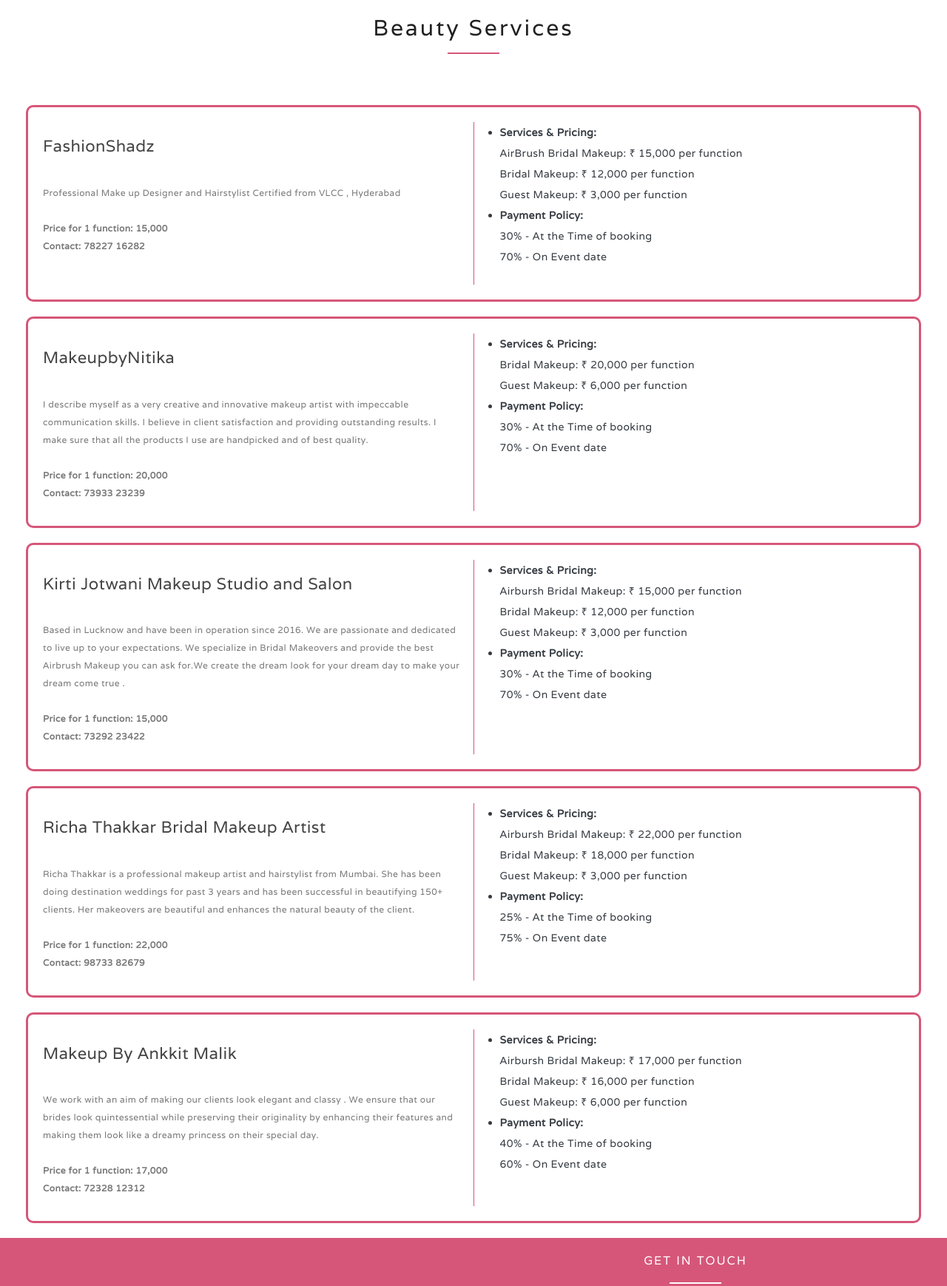
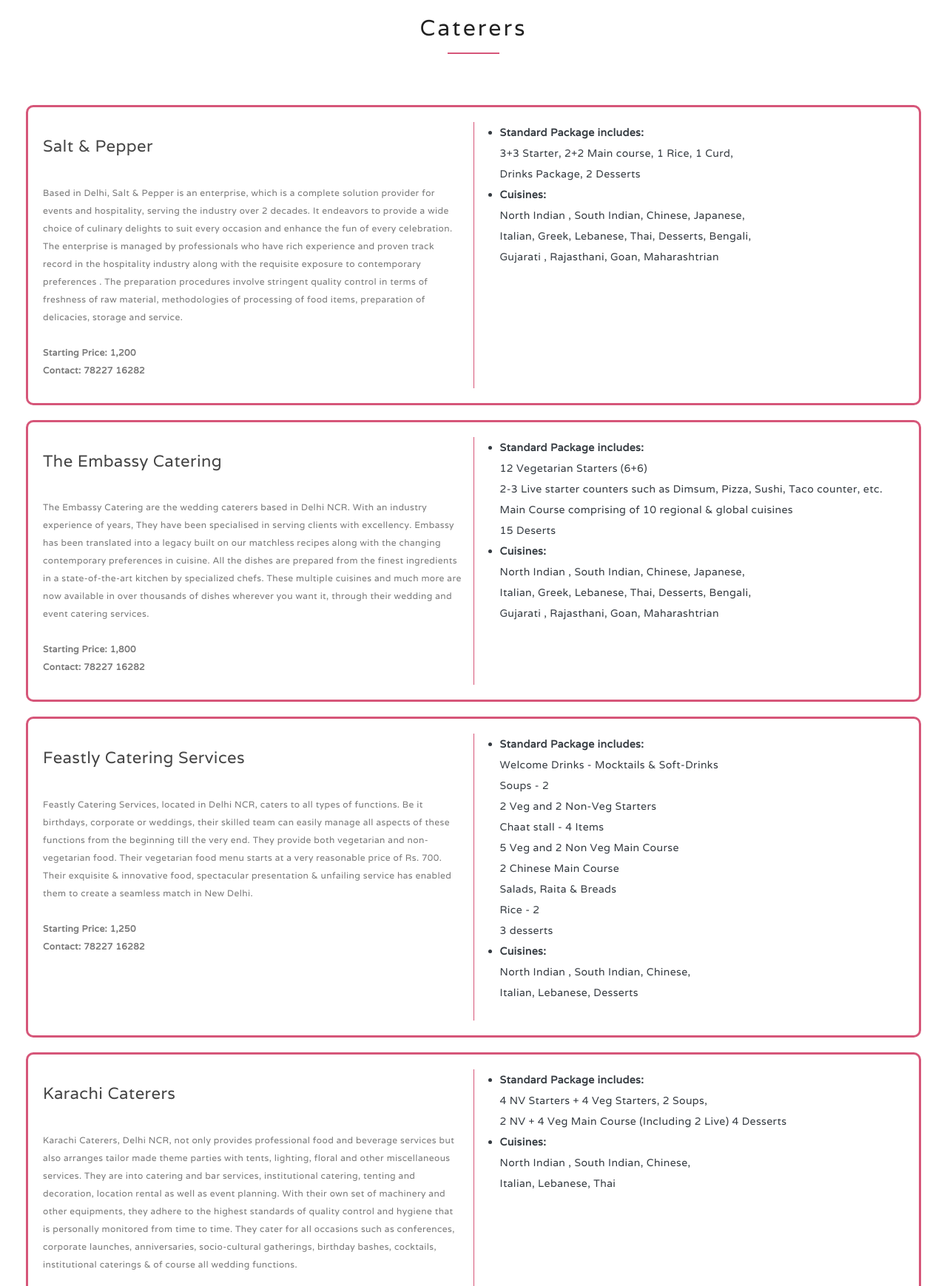
Before and after one commit to arvamshi/lean.github.io, a plain HTML site: page caterers.html in a window 1280 px wide. Shown: the part 486-2225 px from the top of the page at 74% size. Drawn offline with nearby package versions, Linux system fonts and the light colour scheme; a web font is replaced by a local one.

Commit message:
Add files via upload

```diff
--- a/caterers.html
+++ b/caterers.html
@@ -1,23 +1,6 @@
 <!DOCTYPE html>
-<!--[if IE 7]>
-<html class="ie ie7" lang="en-US">
-<![endif]-->
-<!--[if IE 8]>
-<html class="ie ie8" lang="en-US">
-<![endif]-->
-<!--[if !(IE 7) | !(IE 8)  ]><!-->
 <html lang="en-US">
-<!--<![endif]-->
     <head>
-        <!-- Global site tag (gtag.js) - Google Analytics -->
-        <script async src="https://www.googletagmanager.com/gtag/js?id=UA-151309666-1"></script>
-        <script>
-        window.dataLayer = window.dataLayer || [];
-        function gtag(){dataLayer.push(arguments);}
-        gtag('js', new Date());
-
-        gtag('config', 'UA-151309666-1');
-        </script>
 
 
         <link rel="stylesheet" href="https://stackpath.bootstrapcdn.com/bootstrap/4.3.1/css/bootstrap.min.css" integrity="sha384-ggOyR0iXCbMQv3Xipma34MD+dH/1fQ784/j6cY/iJTQUOhcWr7x9JvoRxT2MZw1T" crossorigin="anonymous">
@@ -119,7 +102,7 @@
                                                 </a>
                                             </h3>
                                         </center>
-                                    <h1 class="title_ourstory">Beauty Services</h1>
+                                    <h1 class="title_ourstory">Caterers</h1>
                                 </div>
                             </div>
                         </div>
@@ -136,20 +119,17 @@
         <div class="card bg-white text-dark" style="margin: 20px; padding: 20px; border: 3px #d65679 solid; border-radius: 10px;">
                     <div class="row">
                             <div class="col-sm" style="border-right: 1px #d65679 solid">
-                                <b><h3 class="card-title">FashionShadz</h3></b>
-                                <p class="card-text">Professional Make up Designer and Hairstylist Certified from VLCC , Hyderabad</p>
-                                <p class="card-text"><b>Price for 1 function: 15,000<br>Contact: 78227 16282</b></p>
+                                <b><h3 class="card-title">Salt & Pepper</h3></b>
+                                <p class="card-text">Based in Delhi, Salt & Pepper is an enterprise, which is a complete solution provider for events and hospitality, serving the industry over 2 decades. It endeavors to provide a wide choice of culinary delights to suit every occasion and enhance the fun of every celebration. The enterprise is managed by professionals who have rich experience and proven track record in the hospitality industry along with the requisite exposure to contemporary preferences . The preparation procedures involve stringent quality control in terms of freshness of raw material, methodologies of processing of food items, preparation of delicacies, storage and service.</p>
+                                <p class="card-text"><b>Starting Price: 1,200<br>Contact: 78227 16282</b></p>
                             </div>
                             <div class="col-sm">
                                 <ul>
-                                    <li><b>Services & Pricing:</b><br>
-                                    	AirBrush Bridal Makeup: ₹ 15,000 per function<br>
-                                    	Bridal Makeup: ₹ 12,000 per function<br>
-                                    	Guest Makeup: ₹ 3,000 per function<br>
-                                        </li>
-                                    <li><b>Payment Policy:</b><br>
-                                    30% - At the Time of booking<br>
-                                    70% - On Event date<br></li>
+                                        <li><b>Standard Package includes:</b><br>
+                                            3+3 Starter, 2+2 Main course, 1 Rice, 1 Curd,<br> Drinks Package, 2 Desserts<br>
+                                            </li>
+                                    <li><b>Cuisines:</b><br>
+                                        North Indian , South Indian, Chinese, Japanese,<br> Italian, Greek, Lebanese, Thai, Desserts, Bengali,<br> Gujarati , Rajasthani, Goan, Maharashtrian <br></li>
                                 </ul>
                             </div>
                     </div>
@@ -159,20 +139,22 @@
         <div class="card bg-white text-dark" style="margin: 20px; padding: 20px; border: 3px #d65679 solid; border-radius: 10px;">
                     <div class="row">
                             <div class="col-sm" style="border-right: 1px #d65679 solid">
-                                <b><h3 class="card-title">MakeupbyNitika</h3></b>
-                                <p class="card-text">I describe myself as a very creative and innovative makeup artist with impeccable communication skills. I believe in client satisfaction and providing outstanding results. I make sure that all the products I use are handpicked and of best quality.</p>
-                                <p class="card-text"><b>Price for 1 function: 20,000<br>Contact: 73933 23239</b></p>
+                                <b><h3 class="card-title">The Embassy Catering</h3></b>
+                                <p class="card-text">The Embassy Catering are the wedding caterers based in Delhi NCR. With an industry experience of years, They have been specialised in serving clients with excellency. Embassy has been translated into a legacy built on our matchless recipes along with the changing contemporary preferences in cuisine. All the dishes are prepared from the finest ingredients in a state-of-the-art kitchen by specialized chefs. These multiple cuisines and much more are now available in over thousands of dishes wherever you want it, through their wedding and event catering services.
+                                </p>
+                                <p class="card-text"><b>Starting Price: 1,800<br>Contact: 78227 16282</b></p>
                             </div>
                             <div class="col-sm">
                                 <ul>
-                                    <li><b>Services & Pricing:</b><br>
-                                    	Bridal Makeup: ₹ 20,000 per function<br>
-                                    	Guest Makeup: ₹ 6,000 per function<br>
+                                    <li><b>Standard Package includes:</b><br>
+                                        12 Vegetarian Starters (6+6)<br>
+                                         2-3 Live starter counters such as Dimsum, Pizza, Sushi, Taco counter, etc.<br>
+                                        Main Course comprising of 10 regional & global cuisines<br>
+                                        15 Deserts <br>
                                         </li>
-                                    <li><b>Payment Policy:</b><br>
-                                    30% - At the Time of booking<br>
-                                    70% - On Event date<br>
-                                	</li>
+
+                                    <li><b>Cuisines:</b><br>
+                                        North Indian , South Indian, Chinese, Japanese,<br> Italian, Greek, Lebanese, Thai, Desserts, Bengali,<br> Gujarati , Rajasthani, Goan, Maharashtrian <br></li>
                                 </ul>
                             </div>
                     </div>
@@ -182,21 +164,27 @@
         <div class="card bg-white text-dark" style="margin: 20px; padding: 20px; border: 3px #d65679 solid; border-radius: 10px;">
                     <div class="row">
                             <div class="col-sm" style="border-right: 1px #d65679 solid">
-                                <b><h3 class="card-title">Kirti Jotwani Makeup Studio and Salon</h3></b>
-                                <p class="card-text">Based in Lucknow and have been in operation since 2016. We are passionate and dedicated to live up to your expectations. We specialize in Bridal Makeovers and provide the best Airbrush Makeup you can ask for.We create the dream look for your dream day to make your dream come true .</p>
-                                <p class="card-text"><b>Price for 1 function: 15,000<br>Contact: 73292 23422</b></p>
+                                <b><h3 class="card-title">Feastly Catering Services</h3></b>
+                                <p class="card-text">Feastly Catering Services, located in Delhi NCR, caters to all types of functions. Be it birthdays, corporate or weddings, their skilled team can easily manage all aspects of these functions from the beginning till the very end. They provide both vegetarian and non-vegetarian food. Their vegetarian food menu starts at a very reasonable price of Rs. 700. Their exquisite & innovative food, spectacular presentation & unfailing service has enabled them to create a seamless match in New Delhi. </p>
+                                <p class="card-text"><b>Starting Price: 1,250<br>Contact: 78227 16282</b></p>
                             </div>
                             <div class="col-sm">
-                                <ul>
-                                    <li><b>Services & Pricing:</b><br>
-                                    	Airbursh Bridal Makeup: ₹ 15,000 per function<br>
-                                    	Bridal Makeup: ₹ 12,000 per function<br>
-                                    	Guest Makeup: ₹ 3,000 per function<br>
-                                        </li>
-                                    <li><b>Payment Policy:</b><br>
-                                    30% - At the Time of booking<br>
-                                    70% - On Event date<br></li>
-                                </ul>
+                                    <ul>
+                                            <li><b>Standard Package includes:</b><br>
+                                                Welcome Drinks - Mocktails & Soft-Drinks<br>
+                                                Soups - 2<br>
+                                                2 Veg and 2 Non-Veg Starters <br>
+                                                Chaat stall - 4 Items<br>
+                                                5 Veg and 2 Non Veg Main Course<br>
+                                                2 Chinese Main Course<br>
+                                                Salads, Raita & Breads<br>
+                                                Rice - 2<br>
+                                                3 desserts  <br>
+                                                </li>
+
+                                            <li><b>Cuisines:</b><br>
+                                                North Indian , South Indian, Chinese, <br>Italian, Lebanese, Desserts  <br></li>
+                                        </ul>
                             </div>
                     </div>
         </div>
@@ -205,21 +193,18 @@
         <div class="card bg-white text-dark" style="margin: 20px; padding: 20px; border: 3px #d65679 solid; border-radius: 10px;">
                     <div class="row">
                             <div class="col-sm" style="border-right: 1px #d65679 solid">
-                                <b><h3 class="card-title">Richa Thakkar Bridal Makeup Artist</h3></b>
-                                <p class="card-text">Richa Thakkar is a professional makeup artist and hairstylist from Mumbai. She has been doing destination weddings for past 3 years and has been successful in beautifying 150+ clients. Her makeovers are beautiful and enhances the natural beauty of the client.</p>
-                                <p class="card-text"><b>Price for 1 function: 22,000<br>Contact: 98733 82679</b></p>
+                                <b><h3 class="card-title">Karachi Caterers</h3></b>
+                                <p class="card-text">Karachi Caterers, Delhi NCR, not only provides professional food and beverage services but also arranges tailor made theme parties with tents, lighting, floral and other miscellaneous services. They are into catering and bar services, institutional catering, tenting and decoration, location rental as well as event planning. With their own set of machinery and other equipments, they adhere to the highest standards of quality control and hygiene that is personally monitored from time to time. They cater for all occasions such as conferences, corporate launches, anniversaries, socio-cultural gatherings, birthday bashes, cocktails, institutional caterings & of course all wedding functions.</p>
+                                <p class="card-text"><b>Starting Price: 1,000<br>Contact: 78227 16282</b></p>
                             </div>
                             <div class="col-sm">
                                 <ul>
-                                    <li><b>Services & Pricing:</b><br>
-                                    	Airbursh Bridal Makeup: ₹ 22,000 per function<br>
-                                    	Bridal Makeup: ₹ 18,000 per function<br>
-                                    	Guest Makeup: ₹ 3,000 per function<br>
+                                    <li><b>Standard Package includes:</b><br>
+                                    	4 NV Starters + 4 Veg Starters, 2 Soups,<br> 2 NV + 4 Veg Main Course (Including 2 Live) 4 Desserts <br>
                                         </li>
-                                    <li><b>Payment Policy:</b><br>
-                                    25% - At the Time of booking<br>
-                                    75% - On Event date<br></li>
-                                </ul>
+                                    <li><b>Cuisines:</b><br>
+                                        North Indian , South Indian, Chinese, <br>Italian, Lebanese, Thai  <br></li>
+                                    </ul>
                             </div>
                     </div>
         </div>
@@ -228,24 +213,25 @@
         <div class="card bg-white text-dark" style="margin: 20px; padding: 20px; border: 3px #d65679 solid; border-radius: 10px;">
                     <div class="row">
                             <div class="col-sm" style="border-right: 1px #d65679 solid">
-                                <b><h3 class="card-title">Makeup By Ankkit Malik</h3></b>
-                                <p class="card-text">We work with an aim of making our clients look elegant and classy . We ensure that our brides look quintessential while preserving their originality by enhancing their features and making them look like a dreamy princess on their special day.</p>
-                                <p class="card-text"><b>Price for 1 function: 17,000<br>Contact: 72328 12312</b></p>
+                                <b><h3 class="card-title">The Creative Kitchen</h3></b>
+                                <p class="card-text">The Creative Kitchen is a bangalore based food and bar catering service provider. They are regular caterers at most of the premium venues like Templetree Leisure, Tamarind Tree, Templetree Sahkarnagar, Panchavati, Angana, Beau, Elements, among others. They regularly serve NRIs, HNIs, celebrities, foreigners and other profile guests. In fact, they have had the good fortune to serve people like Secretary to the President of India, Co-founder of Air Deccan Airways among others. Their chefs are professionally trained at renowned hotels.  They are known for their creativity, authenticity of cuisine, warm and attentive service, innovative presentation, overall professionalism and hygiene. Their core strength is innovation and creativity which they proved with their creations like Bangalore first virgin bar, Rainbow Paani Poori etc.</p>
+                                <p class="card-text"><b>Starting Price: 310<br>Contact: 78227 16282</b></p>
                             </div>
                             <div class="col-sm">
                                 <ul>
-                                    <li><b>Services & Pricing:</b><br>
-                                    	Airbursh Bridal Makeup: ₹ 17,000 per function<br>
-                                    	Bridal Makeup: ₹ 16,000 per function<br>
-                                    	Guest Makeup: ₹ 6,000 per function<br>
+                                    <li><b>Standard Package includes:</b><br>
+                                    	1 chicken boneless appetizer, 1 fish (fillet) appetizer,<br> 1 vegetarian appetizer, 1 chicken (bone) main course, <br>2 veg main course, 2 breads, one chicken (bone) rice, one veg rice etc.<br>
                                         </li>
-                                    <li><b>Payment Policy:</b><br>
-                                    40% - At the Time of booking<br>
-                                    60% - On Event date<br></li>
+                                    <li><b>Cuisines:</b><br>
+                                        North Indian , South Indian, Chinese, Japanese,<br> Italian, Greek, Lebanese, Thai, Desserts, Bengali,<br> Gujarati , Rajasthani, Goan, Maharashtrian <br></li>
                                 </ul>
                             </div>
                     </div>
         </div>
+
+
+
+
 
     </div>
 
```
